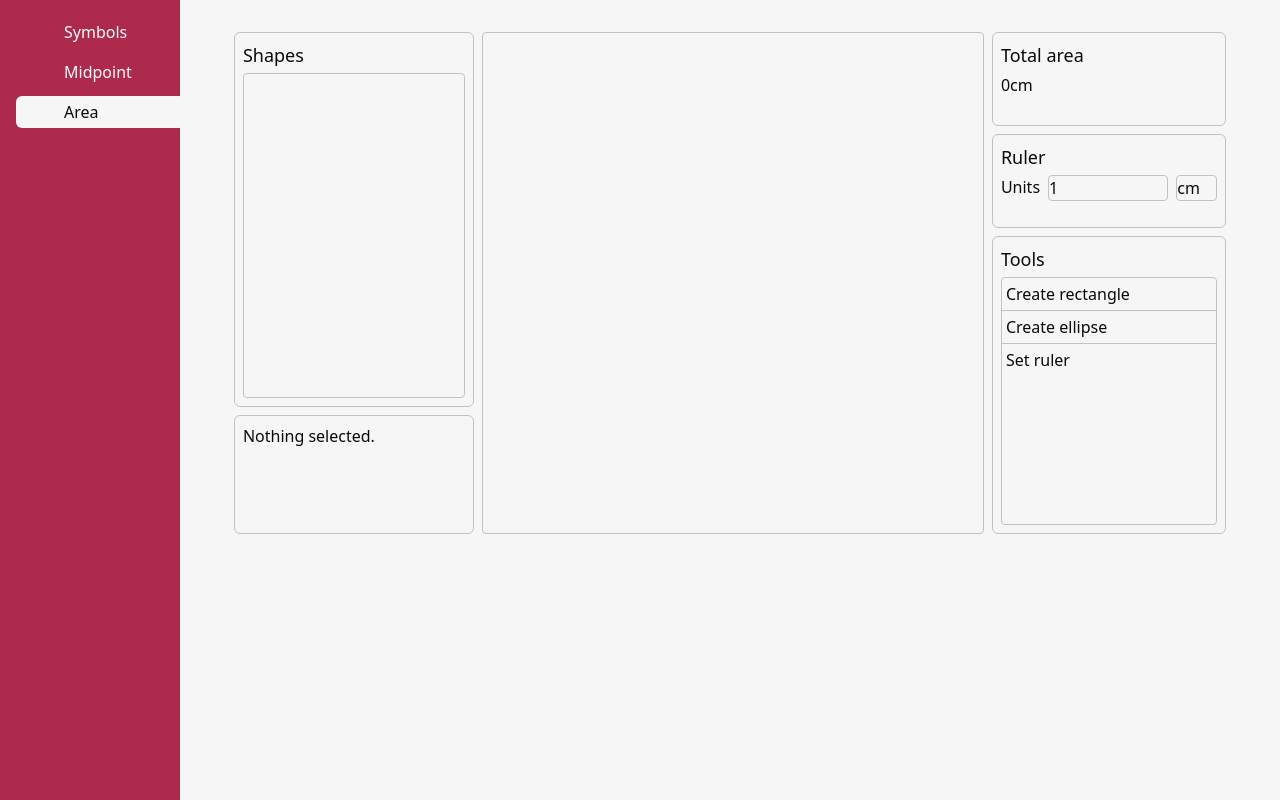
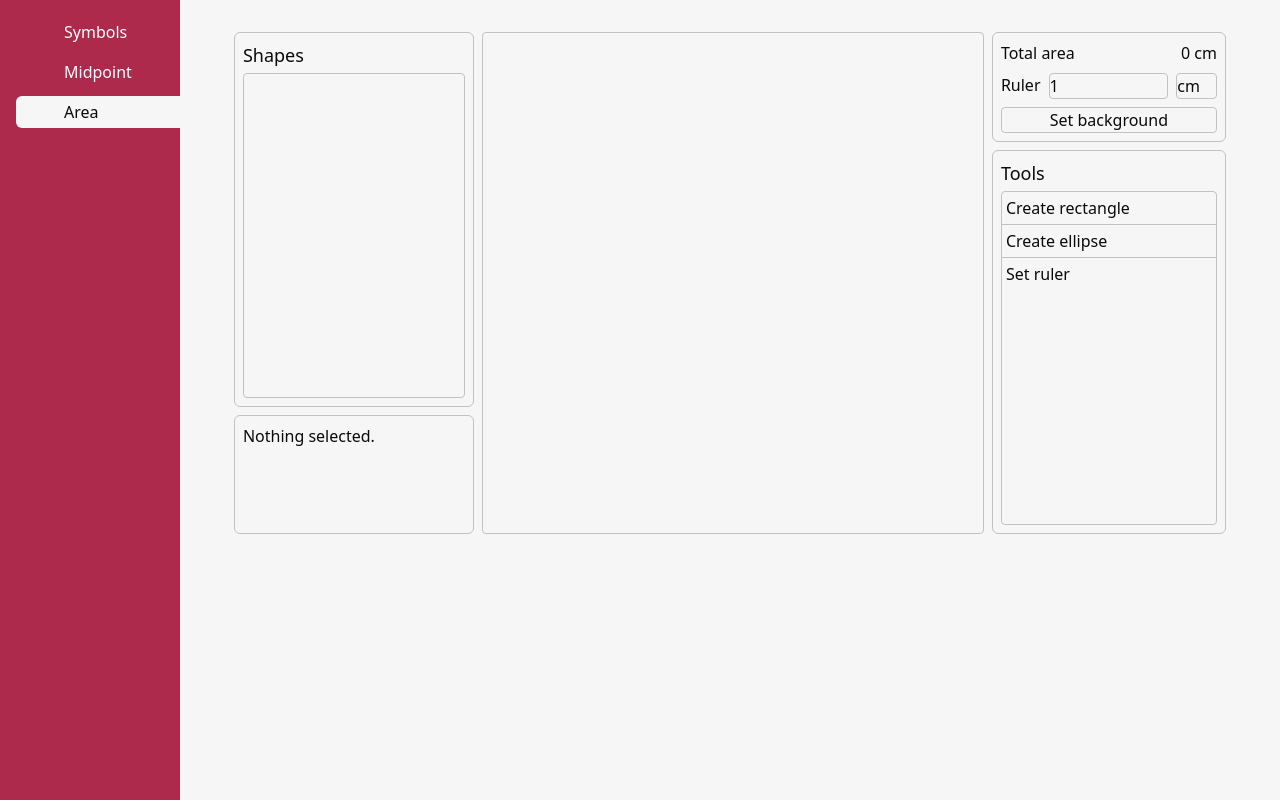
Before and after one commit to schebl/tools, a SvelteKit app: page /area in a window 1280 px wide. Built offline with nearby package versions, Linux system fonts and the light colour scheme.

Commit message:
Add ability to set canvas background

```diff
--- a/src/routes/area/+page.svelte
+++ b/src/routes/area/+page.svelte
@@ -9,7 +9,7 @@
         setRulerTool,
     } from "$lib/area/tool";
     import Button from "$lib/components/Button.svelte";
-    import {onMount} from "svelte";
+    import {onDestroy, onMount} from "svelte";
     import {slide} from "svelte/transition";
     import Block from "./Block.svelte";
 
@@ -43,6 +43,31 @@
     function scaledArea(area: number, scale: number): string {
         return formatter.format(area * scale ** 2);
     }
+
+    let backgroundImageInput: HTMLInputElement;
+    let backgroundFiles = $state<FileList | null>(null);
+    let canvasImageUrl = $derived.by(() => {
+        const file = backgroundFiles?.[0] ?? null;
+        if (!file) {
+            return null;
+        }
+        return URL.createObjectURL(file);
+    });
+
+    $effect(() => {
+        const url = canvasImageUrl;
+        return () => {
+            if (url) {
+                URL.revokeObjectURL(url);
+            }
+        };
+    });
+
+    onDestroy(() => {
+        if (canvasImageUrl) {
+            URL.revokeObjectURL(canvasImageUrl);
+        }
+    });
 
     function handleKeydown(callback: () => void) {
         return function (event: KeyboardEvent) {
@@ -100,7 +125,7 @@
                     <div class="flex justify-between gap-2 max-w-full">
                         <p>Area</p>
 
-                        <p class="wrap-anywhere">{scaledArea(shape.area, scale)}{unitName}</p>
+                        <p class="wrap-anywhere">{scaledArea(shape.area, scale)} {unitName}</p>
                     </div>
 
                     <Button onclick={() => editor.removeShape(shape)}>
@@ -115,21 +140,23 @@
 
     <canvas
         bind:this={canvas}
-        class="rounded-sm border border-border"
+        class="rounded-sm border border-border bg-no-repeat bg-contain bg-center"
         height={canvasSize}
-        style="height: {canvasSize + 2}px"
+        style="height: {canvasSize + 2}px; background-image: {canvasImageUrl ? `url(${canvasImageUrl})` : ''}"
         width={canvasSize}
     ></canvas>
 
-    <div class="grid grid-rows-5 gap-2 max-w-60">
-        <Block heading="Total area">
-            <p class="wrap-anywhere">{scaledArea(editor.totalArea, scale)}{unitName}</p>
-        </Block>
+    <div class="flex flex-col gap-2 max-w-60">
+        <Block class="h-max">
+            <div class="flex flex-col gap-2">
+                <div class="flex justify-between gap-2">
+                    <p>Total area</p>
 
-        <Block heading="Ruler">
-            <div>
+                    <p class="wrap-anywhere">{scaledArea(editor.totalArea, scale)} {unitName}</p>
+                </div>
+
                 <div class="flex justify-between gap-2">
-                    <label for="real-units">Units</label>
+                    <label for="real-units">Ruler</label>
 
                     <input
                         bind:value={realUnitsInRuler}
@@ -145,10 +172,23 @@
                         type="text"
                     >
                 </div>
+
+                <Button onclick={() => backgroundImageInput.click()}>
+                    Set background
+                </Button>
+
+                <input
+                    accept="image/*"
+                    bind:files={backgroundFiles}
+                    bind:this={backgroundImageInput}
+                    class="hidden"
+                    id="files"
+                    type="file"
+                >
             </div>
         </Block>
 
-        <Block class="row-span-3" heading="Tools">
+        <Block class="h-full" heading="Tools">
             <div
                 class="w-full overflow-y-auto rounded-sm border divide-border divide-y border-border"
                 role="listbox"
```
